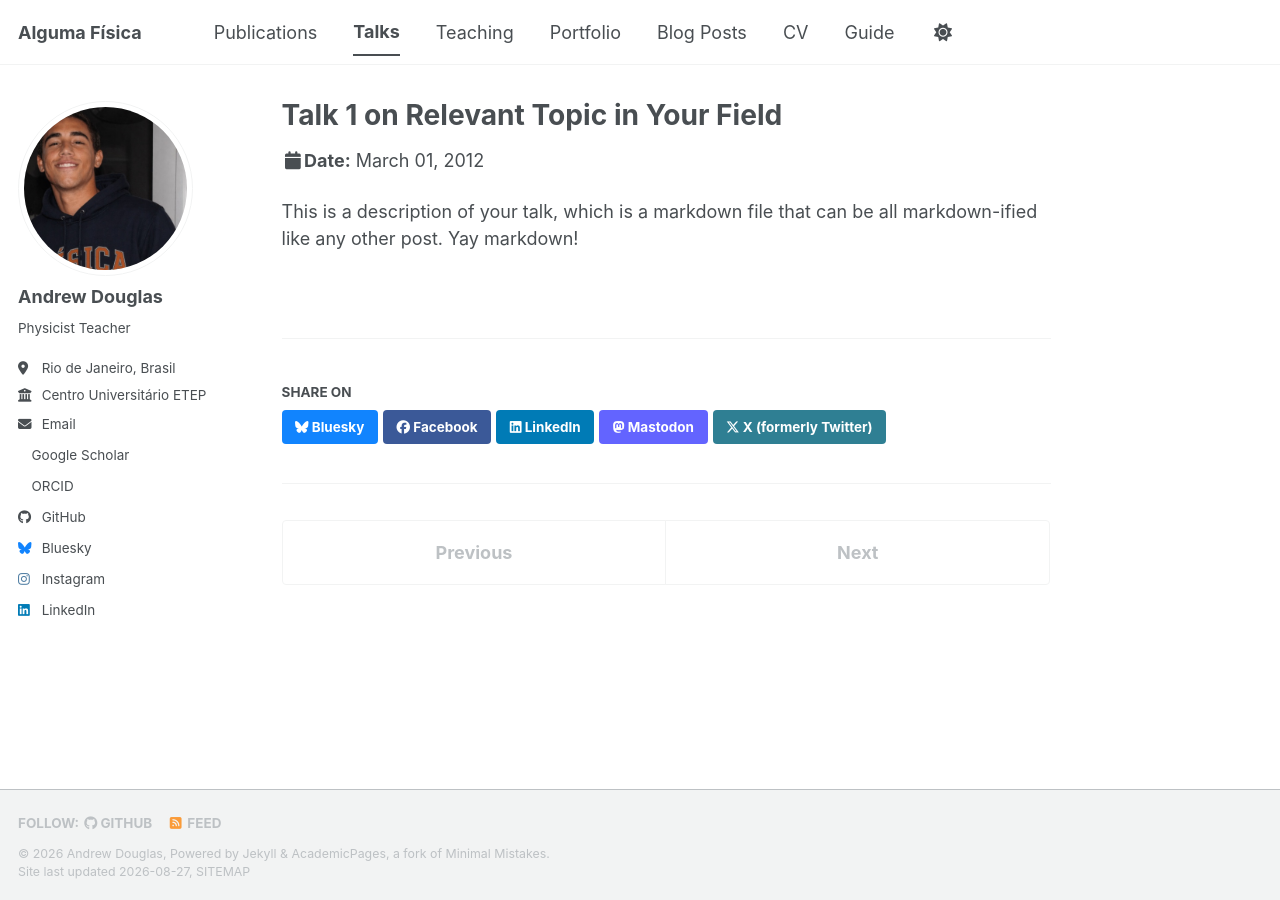
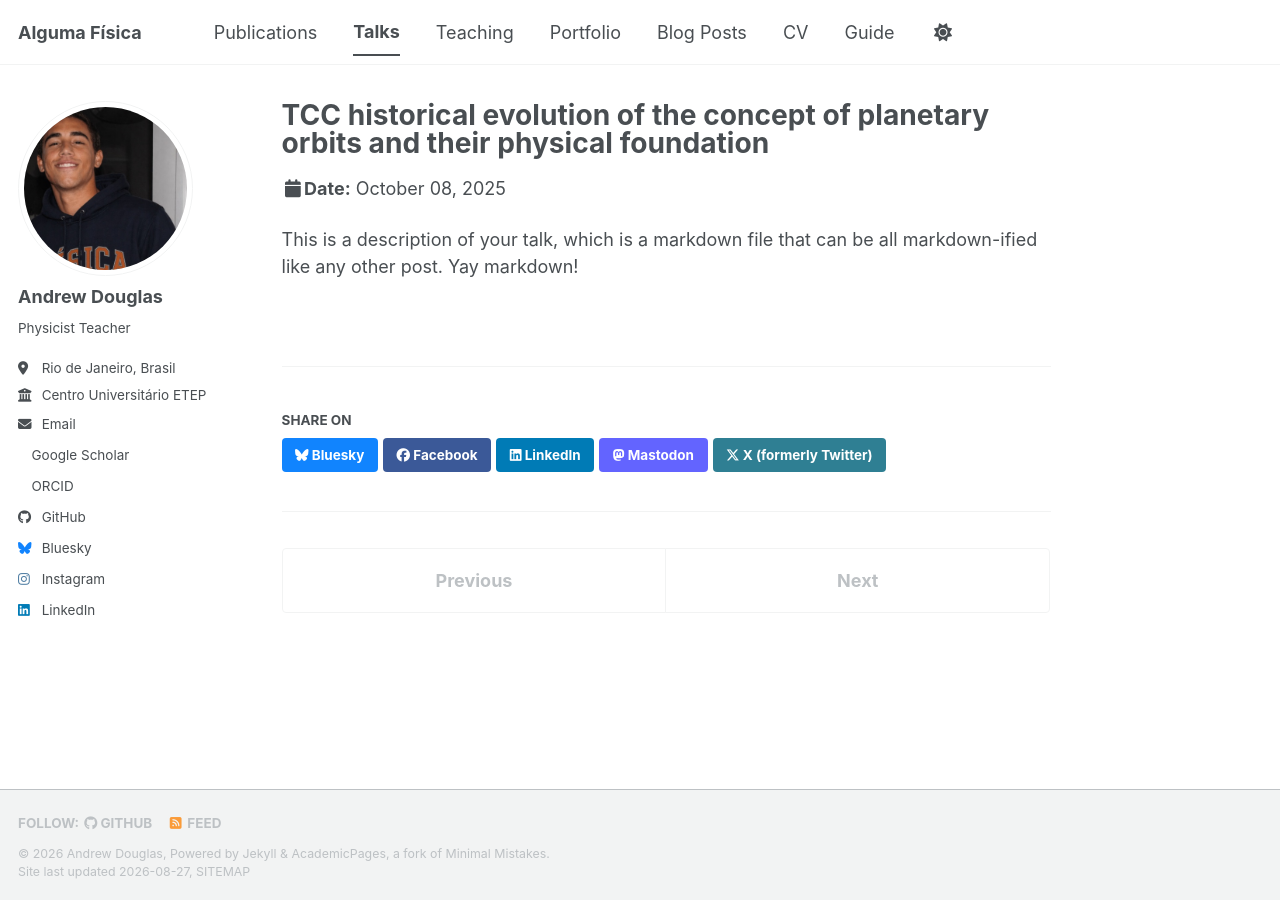
Before and after one commit to AndrewDSAM/AndrewDSAM.github.io, a Jekyll site: the page built from _talks/2012-03-01-talk-1.md, in a window 1280 px wide. Built offline with Jekyll 4.4.1, drawn with Linux system fonts in a browser that asks for light colours; a style sheet for code colours, icons or effects is not loaded.

Commit message:
Update 2012-03-01-talk-1.md

```diff
--- a/_talks/2012-03-01-talk-1.md
+++ b/_talks/2012-03-01-talk-1.md
@@ -1,11 +1,12 @@
 ---
-title: "Talk 1 on Relevant Topic in Your Field"
+title: "TCC  historical evolution of the concept of planetary orbits and their
+physical foundation"
 collection: talks
 type: "Talk"
 permalink: /talks/2012-03-01-talk-1
-venue: "UC San Francisco, Department of Testing"
-date: 2012-03-01
-location: "San Francisco, CA, USA"
+venue: "SP, São José dos Campos, ETEP University Center"
+date: 2025-10-08
+location: "SÃO JOSÉ DOS CAMPOS, SP, BR"
 ---
 
 This is a description of your talk, which is a markdown file that can be all markdown-ified like any other post. Yay markdown!
```
